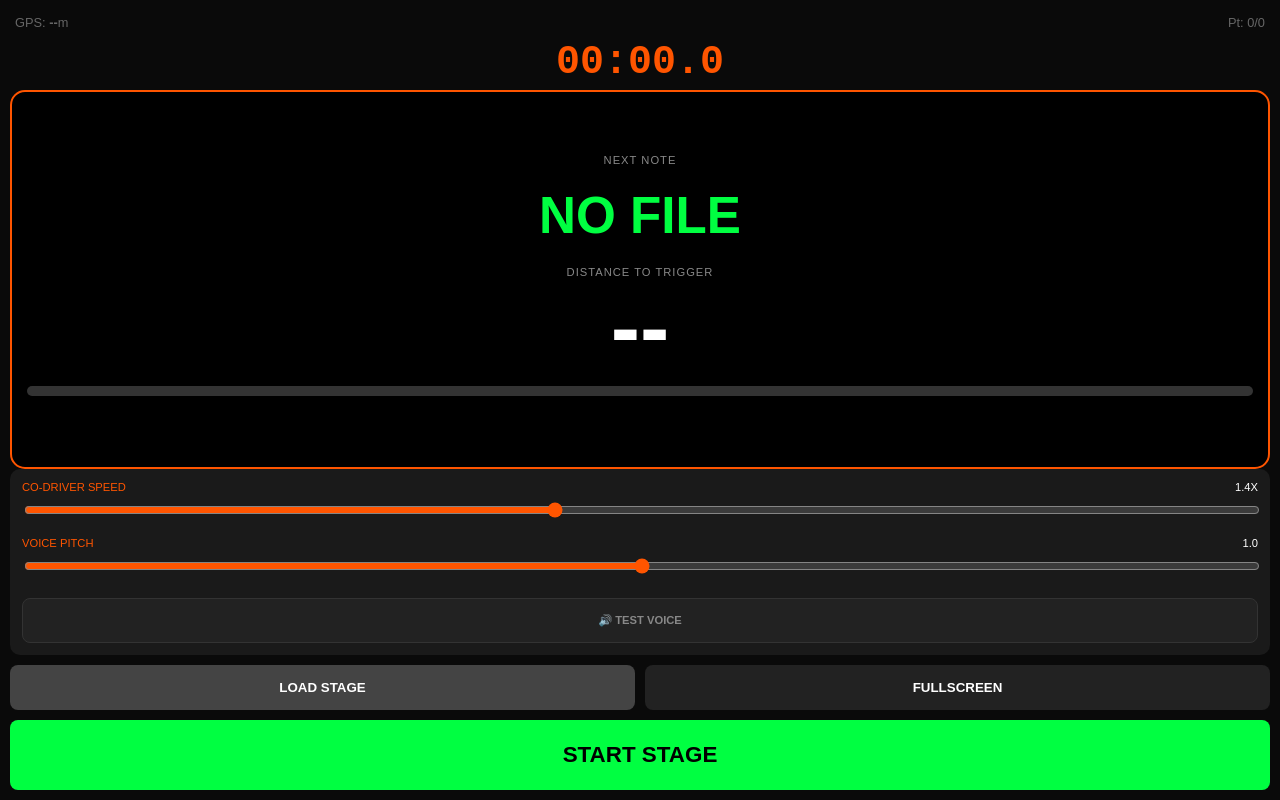
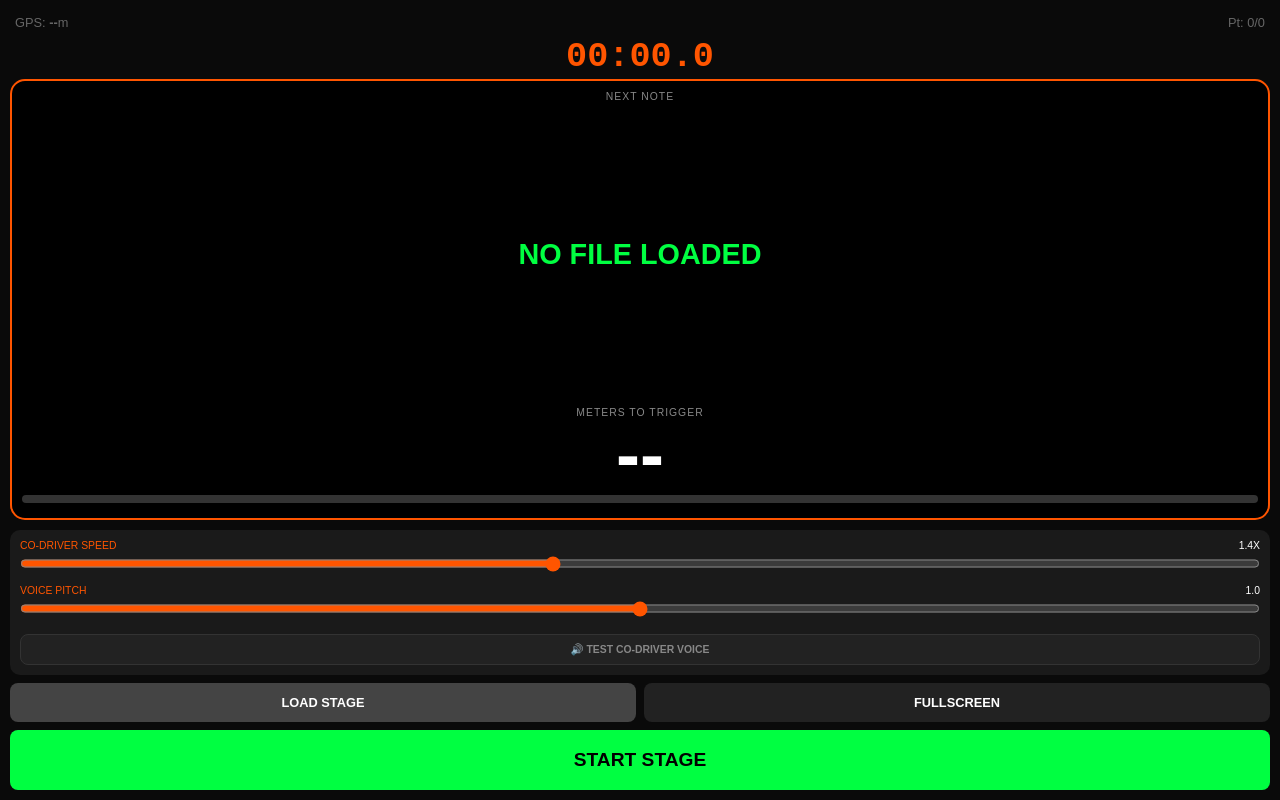
Before and after one commit to QRally/geospeech, a plain HTML site: page index.html in a window 1280 px wide. Drawn offline with Linux system fonts and the light colour scheme.

Commit message:
Update index.html

```diff
--- a/index.html
+++ b/index.html
@@ -3,35 +3,77 @@
 <head>
     <meta charset="UTF-8">
     <meta name="viewport" content="width=device-width, initial-scale=1.0, maximum-scale=1.0, user-scalable=no, viewport-fit=cover">
-    <title>Gravel Crew v1.7 - MASTER</title>
+    <title>Gravel Crew v1.8 - MASTER</title>
     <style>
         :root { --bg: #0a0a0a; --accent: #ff5500; --msg: #00ff41; --panel: #1a1a1a; }
         * { box-sizing: border-box; }
-        body { background: var(--bg); color: #fff; font-family: sans-serif; margin: 0; padding: 10px; text-align: center; height: 100svh; display: flex; flex-direction: column; overflow: hidden; }
+
+        body {
+            background: var(--bg);
+            color: #fff;
+            font-family: sans-serif;
+            margin: 0;
+            padding: 10px;
+            text-align: center;
+            height: 100svh;
+            display: flex;
+            flex-direction: column;
+            overflow: hidden;
+        }
 
         #header { display: flex; justify-content: space-between; padding: 5px; font-size: 0.8rem; color: #666; flex-shrink: 0; }
+        #timer-display { font-family: monospace; font-size: 2.2rem; color: var(--accent); margin: 2px 0; font-weight: bold; flex-shrink: 0; }
 
-        #timer-display { font-family: monospace; font-size: 2.5rem; color: var(--accent); margin: 5px 0; font-weight: bold; flex-shrink: 0; }
+        /* CENTRAL DISPLAY BOX */
+        #display-box {
+            border: 2px solid var(--accent);
+            border-radius: 15px;
+            padding: 10px;
+            background: #000;
+            flex-grow: 1;
+            display: flex;
+            flex-direction: column;
+            overflow: hidden; /* Contains the scrolling text */
+            margin-bottom: 10px;
+        }
 
-        #display-box { border: 2px solid var(--accent); border-radius: 15px; padding: 15px; background: #000; flex-grow: 1; display: flex; flex-direction: column; justify-content: center; }
-        .label { font-size: 0.7rem; color: #888; text-transform: uppercase; letter-spacing: 1px; }
-        .note-text { font-size: 3.2rem; font-weight: 900; color: var(--msg); min-height: 100px; display: flex; align-items: center; justify-content: center; text-transform: uppercase; line-height: 1; }
-        .dist-val { font-size: 5.5rem; font-weight: bold; line-height: 1; margin: 5px 0; font-variant-numeric: tabular-nums; }
+        .label { font-size: 0.65rem; color: #888; text-transform: uppercase; letter-spacing: 1px; flex-shrink: 0; }
 
-        #progress-container { background: #333; height: 10px; border-radius: 5px; margin: 10px 0; overflow: hidden; }
+        /* NOTE TEXT: Now shrinks font and scrolls if too long */
+        .note-text {
+            font-size: 1.8rem;
+            font-weight: 800;
+            color: var(--msg);
+            flex-grow: 1;
+            display: flex;
+            align-items: center;
+            justify-content: center;
+            text-transform: uppercase;
+            line-height: 1.1;
+            overflow-y: auto;
+            padding: 5px;
+            margin: 5px 0;
+        }
+
+        .dist-val { font-size: 4.5rem; font-weight: bold; line-height: 1; color: white; flex-shrink: 0; font-variant-numeric: tabular-nums; }
+
+        #progress-container { background: #333; height: 8px; border-radius: 4px; margin: 5px 0; overflow: hidden; flex-shrink: 0; }
         #progress-bar { background: var(--msg); height: 100%; width: 0%; transition: width 0.3s; }
 
-        .settings-panel { background: var(--panel); padding: 12px; border-radius: 10px; margin-bottom: 10px; text-align: left; flex-shrink: 0; }
-        .setting-row { margin-bottom: 8px; }
-        .setting-row label { display: block; font-size: 0.7rem; color: var(--accent); text-transform: uppercase; }
+        /* PINNED FOOTER CONTROLS */
+        .footer-controls { flex-shrink: 0; width: 100%; }
+
+        .settings-panel { background: var(--panel); padding: 10px; border-radius: 10px; margin-bottom: 8px; text-align: left; }
+        .setting-row { margin-bottom: 5px; }
+        .setting-row label { display: block; font-size: 0.65rem; color: var(--accent); text-transform: uppercase; }
         .val-label { float: right; color: #fff; }
-        input[type="range"] { width: 100%; height: 30px; accent-color: var(--accent); }
+        input[type="range"] { width: 100%; height: 25px; accent-color: var(--accent); margin: 0; }
 
-        .btn-group { display: grid; grid-template-columns: 1fr 1fr; gap: 10px; flex-shrink: 0; }
-        button { width: 100%; padding: 15px; border-radius: 8px; border: none; font-weight: bold; text-transform: uppercase; cursor: pointer; }
+        .btn-group { display: grid; grid-template-columns: 1fr 1fr; gap: 8px; }
+        button { width: 100%; padding: 12px; border-radius: 8px; border: none; font-weight: bold; text-transform: uppercase; cursor: pointer; font-size: 0.8rem; }
         .btn-load { background: #444; color: white; }
-        .btn-start { background: var(--msg); color: black; height: 70px; font-size: 1.4rem; grid-column: span 2; }
-        .btn-test { background: #222; color: #888; border: 1px solid #333; font-size: 0.7rem; margin-top: 5px; }
+        .btn-start { background: var(--msg); color: black; height: 60px; font-size: 1.2rem; grid-column: span 2; }
+        .btn-test { background: #222; color: #888; border: 1px solid #333; font-size: 0.65rem; margin-top: 4px; padding: 8px; }
 
         .acc-bad { color: #ff4444 !important; }
     </style>
@@ -47,12 +89,13 @@
 
     <div id="display-box">
         <div class="label">Next Note</div>
-        <div id="next-note" class="note-text">NO FILE</div>
-        <div class="label">Distance to Trigger</div>
+        <div id="next-note" class="note-text">NO FILE LOADED</div>
+        <div class="label">Meters to Trigger</div>
         <div id="dist-display" class="dist-val">--</div>
         <div id="progress-container"><div id="progress-bar"></div></div>
     </div>
 
+    <div class="footer-controls">
         <div class="settings-panel">
             <div class="setting-row">
                 <label>Co-Driver Speed <span id="speed-val" class="val-label">1.4x</span></label>
@@ -62,7 +105,7 @@
                 <label>Voice Pitch <span id="pitch-val" class="val-label">1.0</span></label>
                 <input type="range" id="pitch-slider" min="0.5" max="1.5" step="0.1" value="1.0">
             </div>
-        <button class="btn-test" onclick="testAudio()">🔊 Test Voice</button>
+            <button class="btn-test" onclick="testAudio()">🔊 Test Co-Driver Voice</button>
         </div>
 
         <div class="btn-group">
@@ -70,6 +113,7 @@
             <button class="btn-load" onclick="document.getElementById('file-input').click()">Load Stage</button>
             <button class="btn-load" style="background:#222" onclick="toggleFullscreen()">Fullscreen</button>
             <button id="start-btn" class="btn-start" onclick="startStage()" disabled>Start Stage</button>
+        </div>
     </div>
 
 <script>
@@ -84,7 +128,7 @@
     const R = 6371000;
     const synth = window.speechSynthesis;
 
-    // Load File
+    // Standard script logic remains the same to ensure GPS reliability
     document.getElementById('file-input').onchange = (e) => {
         const reader = new FileReader();
         reader.onload = (event) => {
@@ -114,10 +158,8 @@
         const msg = new SpeechSynthesisUtterance(txt);
         msg.rate = document.getElementById('rate-slider').value;
         msg.pitch = document.getElementById('pitch-slider').value;
-
         const voices = synth.getVoices();
-        msg.voice = voices.find(v => v.lang.includes('en-GB')) || voices[0];
-
+        msg.voice = voices.find(v => v.lang.includes('en-GB')) || voices.find(v => v.lang.includes('en')) || voices[0];
         synth.speak(msg);
     }
 
@@ -154,12 +196,10 @@
                     document.getElementById('dist-display').innerText = Math.round(d);
 
                     if (d < RADIUS || (d < CLOSE_ZONE && d > lastDist)) {
-                        // Start timer on first point
                         if (idx === 0 && !startTime) {
                             startTime = new Date().getTime();
                             timerInterval = setInterval(updateTimer, 100);
                         }
-
                         announce(stage[idx].note);
                         idx++;
                         lastDist = Infinity;
@@ -169,7 +209,7 @@
                     }
                 }
             } else {
-                clearInterval(timerInterval); // Stop timer at finish
+                clearInterval(timerInterval);
             }
         }, null, { enableHighAccuracy: true, maximumAge: 0 });
     }
@@ -186,7 +226,6 @@
         }
     }
 
-    // UI Label Updates
     document.getElementById('rate-slider').oninput = function() { document.getElementById('speed-val').innerText = this.value + "x"; };
     document.getElementById('pitch-slider').oninput = function() { document.getElementById('pitch-val').innerText = this.value; };
 </script>
```
Lines whose indentation alone changed are shown as unchanged.
